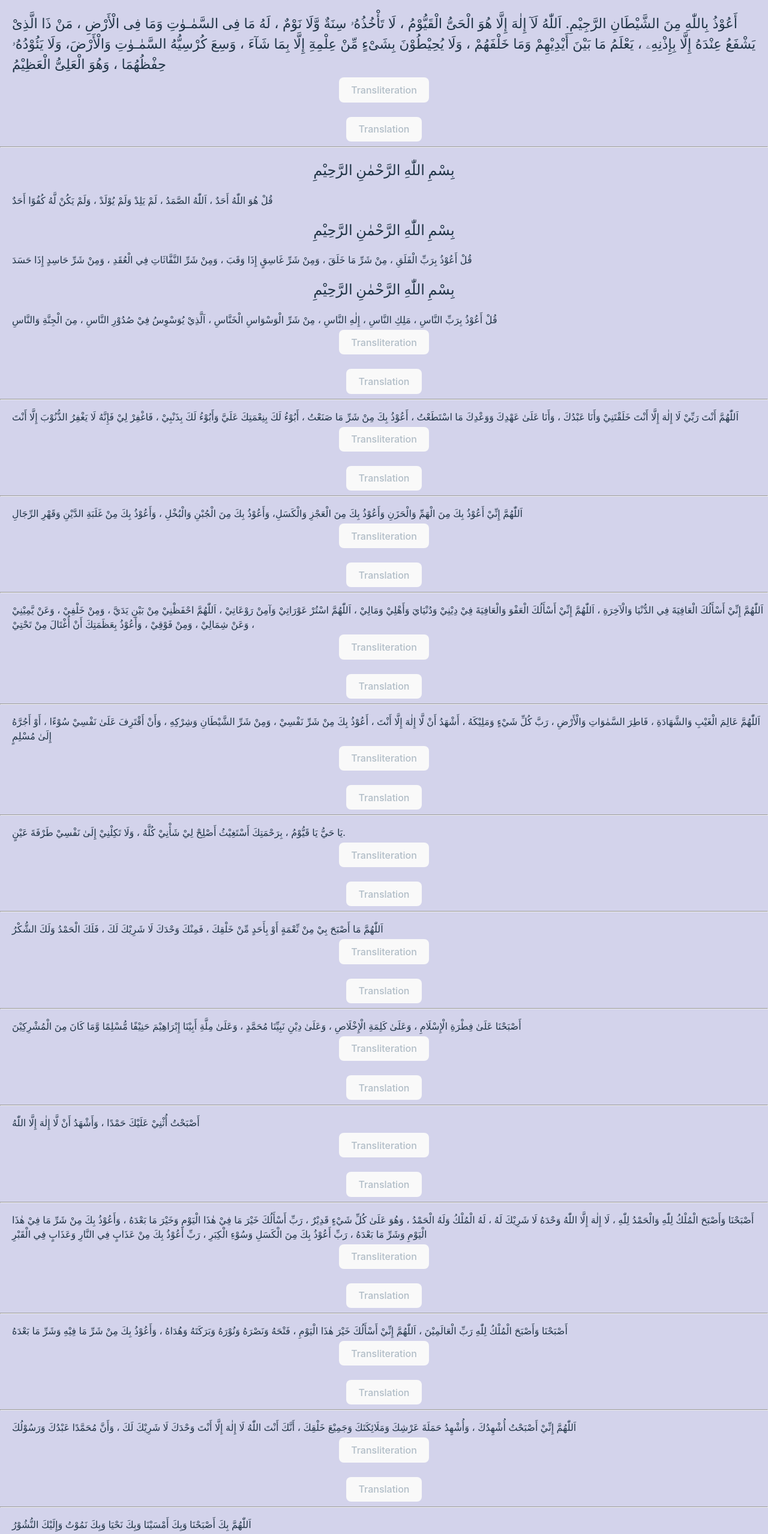
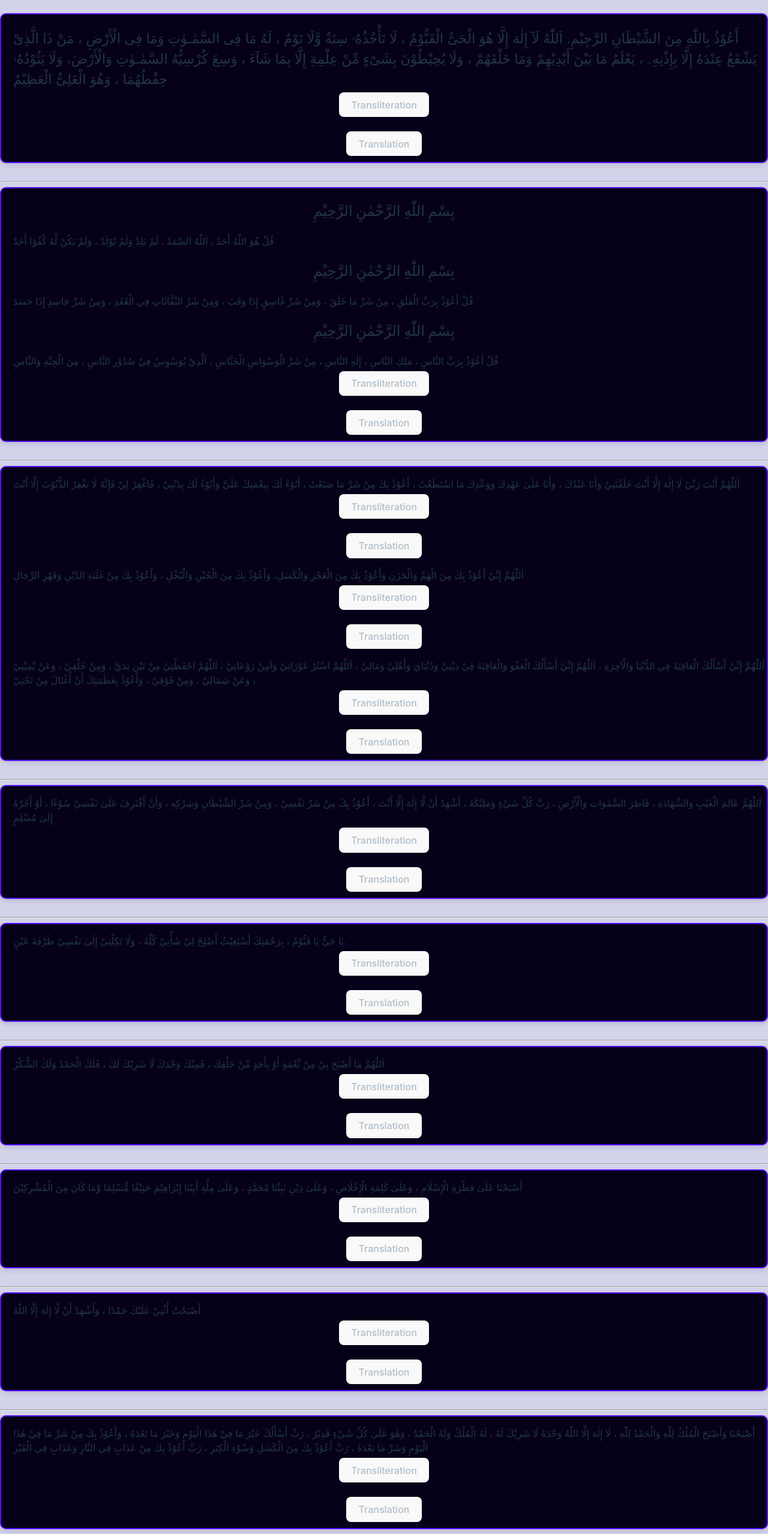
Before and after one commit to Alaabm/Capston_Hidaya_Frontend, a React (Vite) app: page /morningAthkar in a window 1280 px wide. Shown: the part 234-2792 px from the top of the page at 60% size. Built offline with nearby package versions, Linux system fonts and the light colour scheme.

Commit message:
added styling to morning athkar page

```diff
--- a/src/pages/CharacterDua.jsx
+++ b/src/pages/CharacterDua.jsx
@@ -5,7 +5,7 @@ const CharacterDua = () => {
   return (
     <>
 
-<h1>Good Character</h1>
+<h1 style={{color:"rgb(87, 15, 255)"}}>Good Character</h1>
         <div className="card-dua">
             <div className="card-content-dua">
                 <div className="good-dua">
--- a/src/pages/MorningAthkar.jsx
+++ b/src/pages/MorningAthkar.jsx
@@ -5,7 +5,9 @@ const MorningAthkar = () => {
   return (
     <>
 
-      <h1>Morning remembrance</h1>
+      <h1 >Morning remembrance</h1>
+      <div className="card-dua">
+          <div className="card-content-dua">
               <div className="ayat-alkursi">
                 <p style={{ fontSize: "17pt" }}>
                   أَعُوْذُ بِاللّٰهِ مِنَ الشَّيْطَانِ الرَّجِيْمِ. اَللّٰهُ لَآ إِلٰهَ
@@ -44,9 +46,15 @@ const MorningAthkar = () => {
                   the Magnificent. (2:255)
                 </p>
               </InfoCollapse>
+
+                </div>
+              </div>
             </div>
           </div>
       <hr />
+
+      <div className="card-dua">
+            <div className="card-content-dua">
             <div className="muawidat">
                 <h2>بِسْمِ اللّٰهِ الرَّحْمٰنِ الرَّحِيْمِ</h2>
                 <p>
@@ -100,7 +108,12 @@ const MorningAthkar = () => {
                   </InfoCollapse>
                         </div>
                       </div>
+                    </div>
+                </div>
       <hr />
+
+      <div className="card-dua">
+            <div className="card-content-dua">
             <div className="forgiveness">
           <p>
             اَللّٰهُمَّ أَنْتَ رَبِّيْ لَا إِلٰهَ إِلَّا أَنْتَ خَلَقْتَنِيْ
@@ -131,7 +144,7 @@ const MorningAthkar = () => {
             </InfoCollapse>
           </div>
         </div>
-      <hr />
+
         <div className="protection">
           <p>
             اَللّٰهُمَّ إِنِّيْ أَعُوْذُ بِكَ مِنَ الْهَمِّ وَالْحَزَنِ وَأَعُوْذُ
@@ -159,7 +172,7 @@ const MorningAthkar = () => {
             </InfoCollapse>
           </div>
         </div>
-      <hr />
+
       <div className="hereafter">
         <p>
           اَللّٰهُمَّ إِنِّيْ أَسْأَلُكَ الْعَافِيَةَ فِي الدُّنْيَا
@@ -194,7 +207,13 @@ const MorningAthkar = () => {
           </InfoCollapse>
                 </div>
               </div>
+            </div>
+        </div>
+
       <hr />
+
+      <div className="card-dua">
+            <div className="card-content-dua">
             <div className="evl">
                   <p>
                     اَللّٰهُمَّ عَالِمَ الْغَيْبِ وَالشَّهَادَةِ ، فَاطِرَ السَّمٰوَاتِ
@@ -226,7 +245,13 @@ const MorningAthkar = () => {
                     </InfoCollapse>
                   </div>
                 </div>
+            </div>
+        </div>
+
       <hr />
+
+      <div className="card-dua">
+            <div className="card-content-dua">
               <div className="entrust">
                   <p>
                     يَا حَيُّ يَا قَيُّوْمُ ، بِرَحْمَتِكَ أَسْتَغِيْثُ أَصْلِحْ لِيْ
@@ -249,7 +274,13 @@ const MorningAthkar = () => {
                     </InfoCollapse>
                 </div>
               </div>
+            </div>
+        </div>
+
       <hr />
+
+      <div className="card-dua">
+            <div className="card-content-dua">
                   <div className="thankful">
                 <p>
                   اَللّٰهُمَّ مَا أَصْبَحَ بِيْ مِنْ نِّعْمَةٍ أَوْ بِأَحَدٍ مِّنْ
@@ -273,7 +304,12 @@ const MorningAthkar = () => {
                   </InfoCollapse>
                 </div>
               </div>
+            </div>
+        </div>
       <hr />
+
+      <div className="card-dua">
+            <div className="card-content-dua">
             <div className="tawhid">
                   <p>
                     أَصْبَحْنَا عَلَىٰ فِطْرَةِ الْإِسْلَامِ ، وَعَلَىٰ كَلِمَةِ
@@ -302,7 +338,14 @@ const MorningAthkar = () => {
                     </InfoCollapse>
                   </div>
                 </div>
+            </div>
+        </div>
+
+
       <hr />
+
+      <div className="card-dua">
+            <div className="card-content-dua">
                 <div className="praise">
                 <p>
                   أَصْبَحْتُ أُثْنِيْ عَلَيْكَ حَمْدًا ، وَأَشْهَدُ أَنْ لَّا إِلٰهَ
@@ -323,7 +366,12 @@ const MorningAthkar = () => {
                   </InfoCollapse>
                 </div>
               </div>
+            </div>
+        </div>
         <hr />
+
+      <div className="card-dua">
+            <div className="card-content-dua">
             <div className="good">
                   <p>
                     أَصْبَحْنَا وَأَصْبَحَ الْمُلْكُ لِلّٰهِ وَالْحَمْدُ لِلّٰهِ ، لَا
@@ -364,7 +412,12 @@ const MorningAthkar = () => {
                     </InfoCollapse>
                   </div>
                 </div>
+            </div>
+        </div>
       <hr />
+
+      <div className="card-dua">
+            <div className="card-content-dua">
                       <div className="bless">
                   <p>
                     أَصْبَحْنَا وَأَصْبَحَ الْمُلْكُ لِلّٰهِ رَبِّ الْعَالَمِيْنَ ،
@@ -393,7 +446,12 @@ const MorningAthkar = () => {
                     </InfoCollapse>
                   </div>
                 </div>
+            </div>
+        </div>
       <hr />
+
+      <div className="card-dua">
+            <div className="card-content-dua">
                 <div className="freed">
                 <p>
                   اَللّٰهُمَّ إِنِّيْ أَصْبَحْتُ أُشْهِدُكَ ، وَأُشْهِدُ حَمَلَةَ
@@ -422,7 +480,12 @@ const MorningAthkar = () => {
                   </InfoCollapse>
                 </div>
               </div>
+            </div>
+        </div>
       <hr />
+
+      <div className="card-dua">
+            <div className="card-content-dua">
                 <div className="morning">
                         <p>
                           اَللّٰهُمَّ بِكَ أَصْبَحْنَا وَبِكَ أَمْسَيْنَا وَبِكَ نَحْيَا وَبِكَ
@@ -445,7 +508,13 @@ const MorningAthkar = () => {
                           </InfoCollapse>
                         </div>
                       </div>
+            </div>
+        </div>
+
       <hr />
+
+      <div className="card-dua">
+            <div className="card-content-dua">
               <div className="health">
                       <p>
                         اَللّٰهُمَّ عَافِنِيْ فِيْ بَدَنِيْ ، اَللّٰهُمَّ عَافِنِيْ فِيْ
@@ -475,7 +544,13 @@ const MorningAthkar = () => {
                         </InfoCollapse>
                       </div>
                     </div>
+            </div>
+        </div>
+
       <hr />
+
+      <div className="card-dua">
+            <div className="card-content-dua">
               <div className="suffice">
                       <p>
                         حَسْبِيَ اللّٰهُ لَا إِلٰهَ إِلَّا هُوَ ، عَلَيْهِ تَوَكَّلْتُ ،
@@ -498,7 +573,13 @@ const MorningAthkar = () => {
                         </InfoCollapse>
                       </div>
                     </div>
+            </div>
+        </div>
+
       <hr />
+
+      <div className="card-dua">
+            <div className="card-content-dua">
                 <div className="admit">
                         <p>
                           رَضِيْتُ بِاللّٰهِ رَبًّا ، وَبِالْإِسْلَامِ دِيْنًا ، وَبِمُحَمَّدٍ
@@ -520,7 +601,13 @@ const MorningAthkar = () => {
                           </InfoCollapse>
                         </div>
                       </div>
+            </div>
+        </div>
+
       <hr />
+
+      <div className="card-dua">
+            <div className="card-content-dua">
                 <div className="harm">
                         <p>
                           بِسْمِ اللّٰهِ الَّذِيْ لَا يَضُرُّ مَعَ اسْمِهِ شَيْءٌ فِي الْأَرْضِ
@@ -542,7 +629,13 @@ const MorningAthkar = () => {
                           </InfoCollapse>
                         </div>
                       </div>
+            </div>
+        </div>
+
       <hr />
+
+      <div className="card-dua">
+            <div className="card-content-dua">
               <div className="forgiven">
                       <p>سُبْحَانَ اللّٰهِ وَبِحَمْدِهِ</p>
                       <div className="morning-collapse">
@@ -557,7 +650,13 @@ const MorningAthkar = () => {
                         </InfoCollapse>
                       </div>
                     </div>
+            </div>
+        </div>
+
       <hr />
+
+      <div className="card-dua">
+            <div className="card-content-dua">
                 <div className="reward">
                         <p>
                           لَا إِلٰهَ إِلَّا اللّٰهُ وَحْدَهُ لَا شَرِيْكَ لَهُ ، لَهُ الْمُلْكُ
@@ -580,7 +679,13 @@ const MorningAthkar = () => {
                           </InfoCollapse>
                         </div>
                       </div>
+            </div>
+        </div>
+
       <hr />
+
+      <div className="card-dua">
+            <div className="card-content-dua">
                 <div className="ttt">
                         <p>سُبْحَانَ اللّٰهِ</p>
                         <p>اَلْحَمْدُ لِلّٰهِ</p>
@@ -599,7 +704,13 @@ const MorningAthkar = () => {
                           </InfoCollapse>
                         </div>
                       </div>
+            </div>
+      </div>
+
       <hr />
+
+      <div className="card-dua">
+            <div className="card-content-dua">
                     <div className="intercession">
                 <p>
                   اَللّٰهُمَّ صَلِّ عَلَىٰ مُحَمَّدٍ وَّعَلَىٰ اٰلِ مُحَمَّدٍ ، كَمَا
@@ -631,7 +742,13 @@ const MorningAthkar = () => {
                   </InfoCollapse>
                 </div>
               </div>
+            </div>
+        </div>
+
       <hr />
+
+      <div className="card-dua">
+            <div className="card-content-dua">
                 <div className="repent">
                         <p>أَسْتَغْفِرُ اللّٰهَ وَأَتُوْبُ إِلَيْهِ</p>
                         <p>100x</p>
@@ -645,7 +762,13 @@ const MorningAthkar = () => {
                           </InfoCollapse>
                         </div>
                       </div>
+            </div>
+        </div>
+
       <hr />
+
+      <div className="card-dua">
+            <div className="card-content-dua">
                 <div className="outweigh">
                         <p>
                           سُبْحَانَ اللّٰهِ وَبِحَمْدِهِ ، عَدَدَ خَلْقِهِ، وَرِضَا نَفْسِهِ ،
@@ -670,9 +793,19 @@ const MorningAthkar = () => {
                           </InfoCollapse>
                         </div>
                       </div>
+            </div>
+        </div>
       <hr />
+
     </>
   );
 };
 
 export default MorningAthkar;
+
+
+        <div className="card-dua">
+            <div className="card-content-dua">
+
+            </div>
+        </div>
--- a/src/styles/Dua.css
+++ b/src/styles/Dua.css
@@ -16,6 +16,8 @@
     border-radius: 10px;
     box-shadow: 0 4px 8px rgba(0, 0, 0, 0.1);
     overflow: hidden;
+    margin-bottom: 20px;
+
 }
 
 .card-content{
@@ -60,4 +62,10 @@
 .card-dua{
     text-align: center;
     padding-bottom:10px;
+    margin-bottom: 30px;
+
 }
+
+.card-dua, p{
+    text-align: center;
+}
--- a/src/styles/Footer.css
+++ b/src/styles/Footer.css
@@ -1,5 +1,5 @@
 .footer{
     background-color: rgb(0, 0, 0);
-    padding-top: 100px;
+    padding-top: 40px;
     padding-bottom: 100px;
 }
```
Lines whose indentation alone changed are shown as unchanged.
